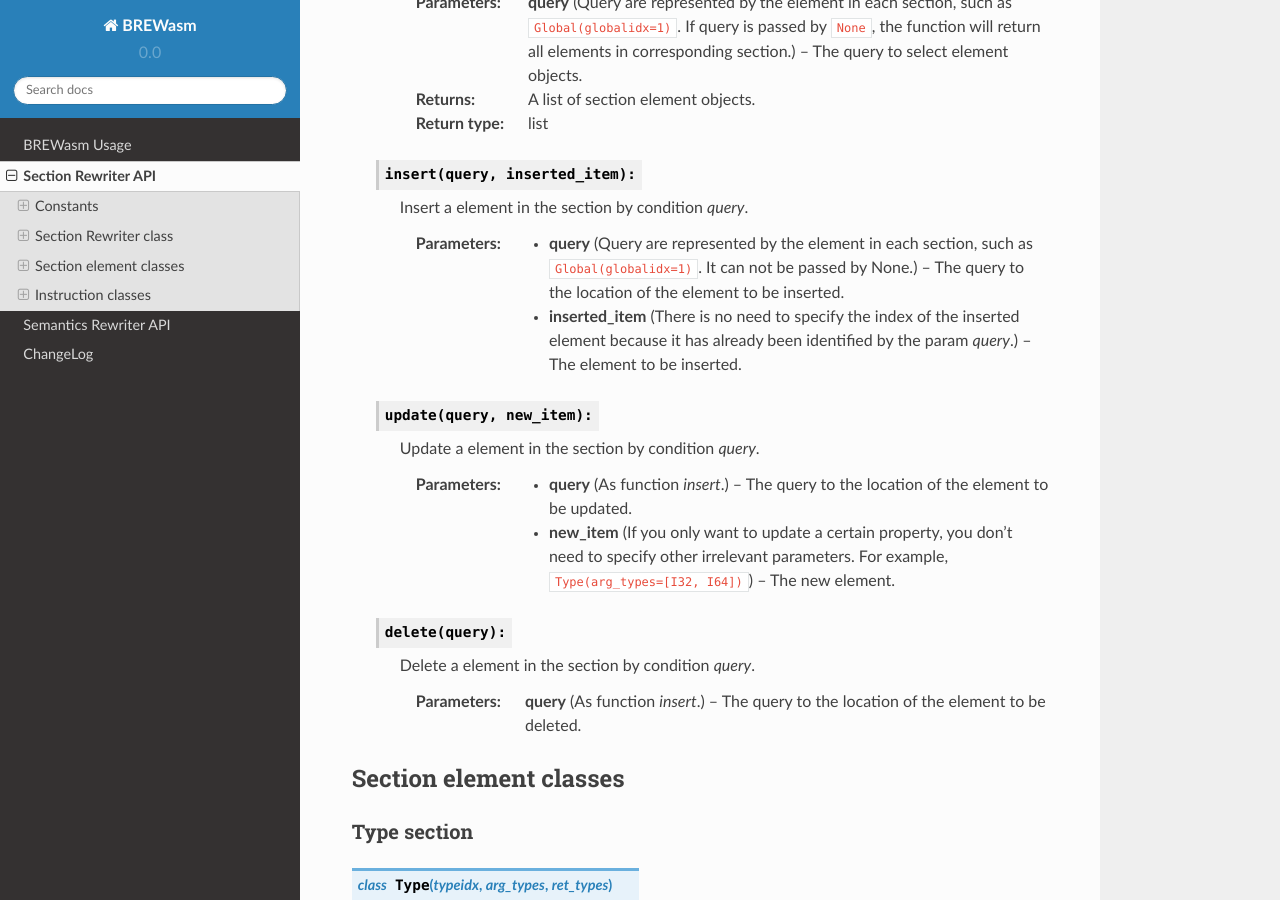
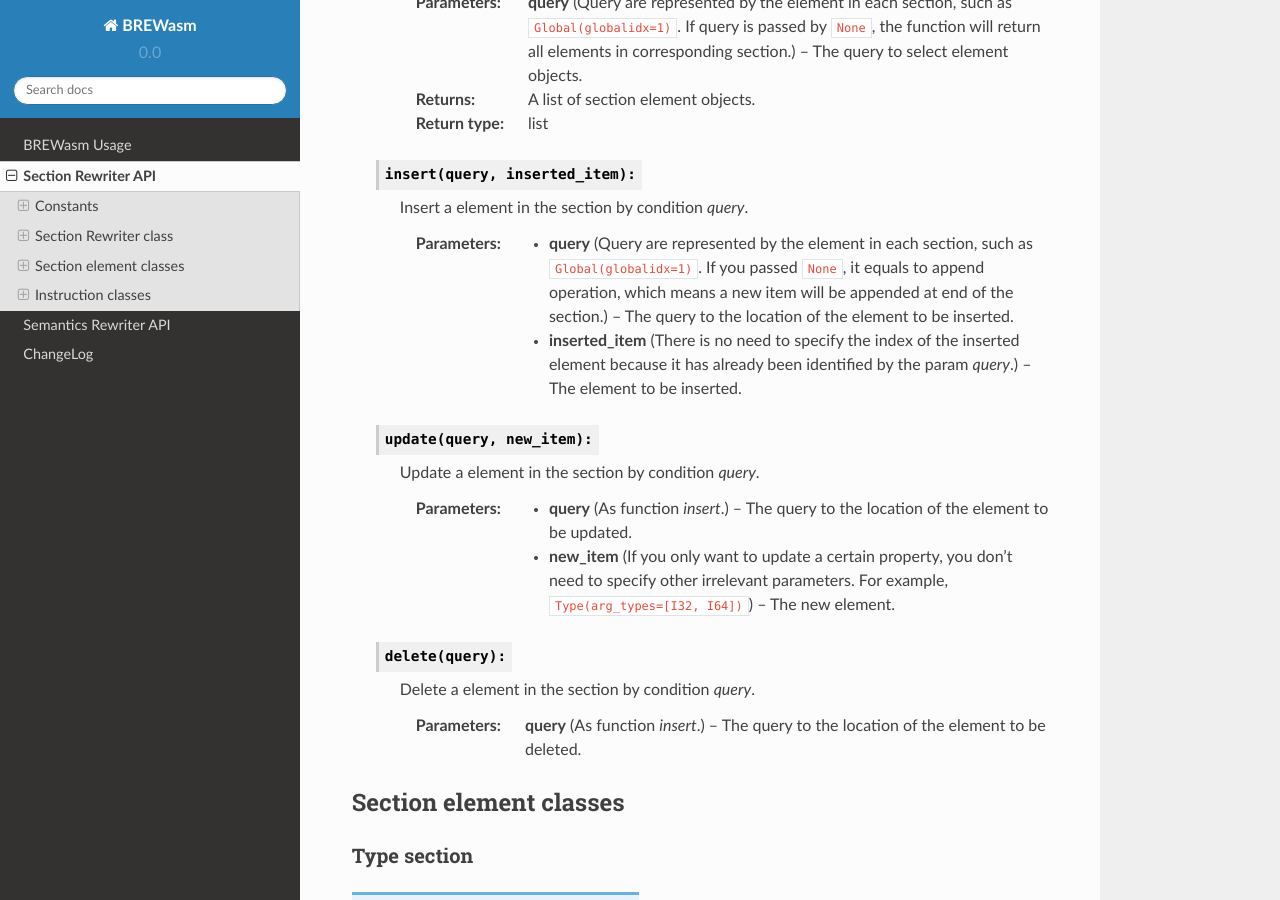
Before and after one commit to security-pride/BREWasm, a Sphinx documentation site: the page built from doc/section.rst, in a window 1280 px wide and 900 px high, scrolled down 1319 px. Built offline with Sphinx 7.4.7 and the Read the Docs theme 2.0.0, drawn with Linux system fonts in a browser that asks for light colours.

Commit message:
Update section.rst

```diff
--- a/doc/section.rst
+++ b/doc/section.rst
@@ -72,7 +72,7 @@ SectionRewriter
       Insert a element in the section by condition *query*.
 
       :param query: The query to the location of the element to be inserted.
-      :type query: Query are represented by the element in each section, such as ``Global(globalidx=1)``. It can not be passed by None.
+      :type query: Query are represented by the element in each section, such as ``Global(globalidx=1)``. If you passed ``None``, it equals to append operation, which means a new item will be appended at end of the section.
 
       :param inserted_item: The element to be inserted.
       :type inserted_item: There is no need to specify the index of the inserted element because it has already been identified by the param *query*.
```
